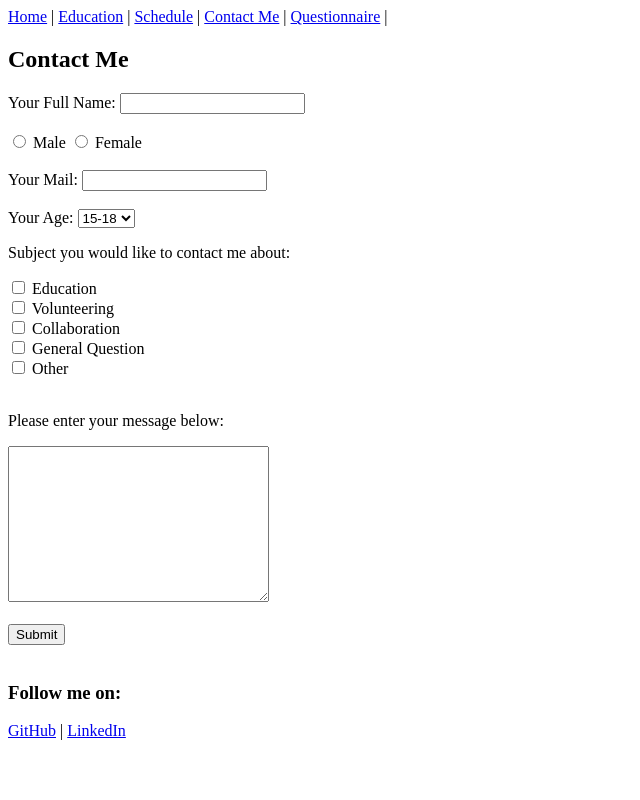
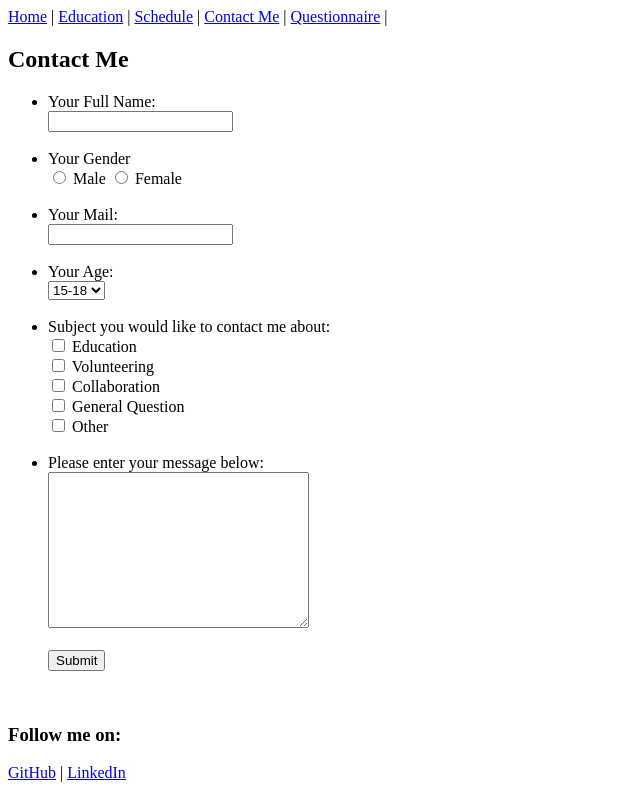
Before and after one commit to bmuradova17974/capstone-project, a plain HTML site: page page/contact.html in a window 1280 px wide. Shown: the whole page, without its empty margins (0-640 px from the left). Drawn offline with Linux system fonts and the light colour scheme.

Commit message:
adding unordered list

```diff
--- a/page/contact.html
+++ b/page/contact.html
@@ -24,27 +24,30 @@
             <h2>Contact Me</h2>
 
             <form action="mailto:bilqeyismuradova19@gmail.com" enctype="text/plain" method="post">
-                <label for="fullname">Your Full Name:</label>
+                <ul>
+
+                <li><label for="fullname">Your Full Name:</label></li>
                 <input type="text" id="fullname" name="fullname"><br><br>
 
+                <li>Your Gender</li>
                 <input type="radio" id="male" name="gender" value="Male">
                 <label for="male">Male</label>
 
                 <input type="radio" id="female" name="gender" value="Female">
                 <label for="female">Female</label><br><br>
 
-                <label for="email">Your Mail:</label>
+                <li><label for="email">Your Mail:</label></li>
                 <input type="email" id="email" name="email"><br><br>
 
-                <label for="age">Your Age:</label>
+                <li><label for="age">Your Age:</label></li>
                 <select id ="age" name="age">
                     <option value="15-18">15-18</option>
                     <option value="18-25">18-25</option>
                     <option value="25-40">25-40</option>
                     <option value="40+">40+</option>
-                </select><br>
+                </select><br><br>
 
-                <p>Subject you would like to contact me about:</p>
+                <li>Subject you would like to contact me about:</li>
 
                 <input type="checkbox" id="r1" name="subject" value="Education">
                 <label for="r1">Education</label><br>
@@ -61,9 +64,10 @@
                 <input type="checkbox" id="r5" name="subject" value="Other">
                 <label for="r5">Other</label><br><br>
 
-                <p>Please enter your message below:</p>
+                <li>Please enter your message below:</li>
                 <textarea name="message" rows="10" cols="30"></textarea><br><br>
                 <input type="submit" value="Submit">
+                </ul>
             </form>
         </section>
 
```
